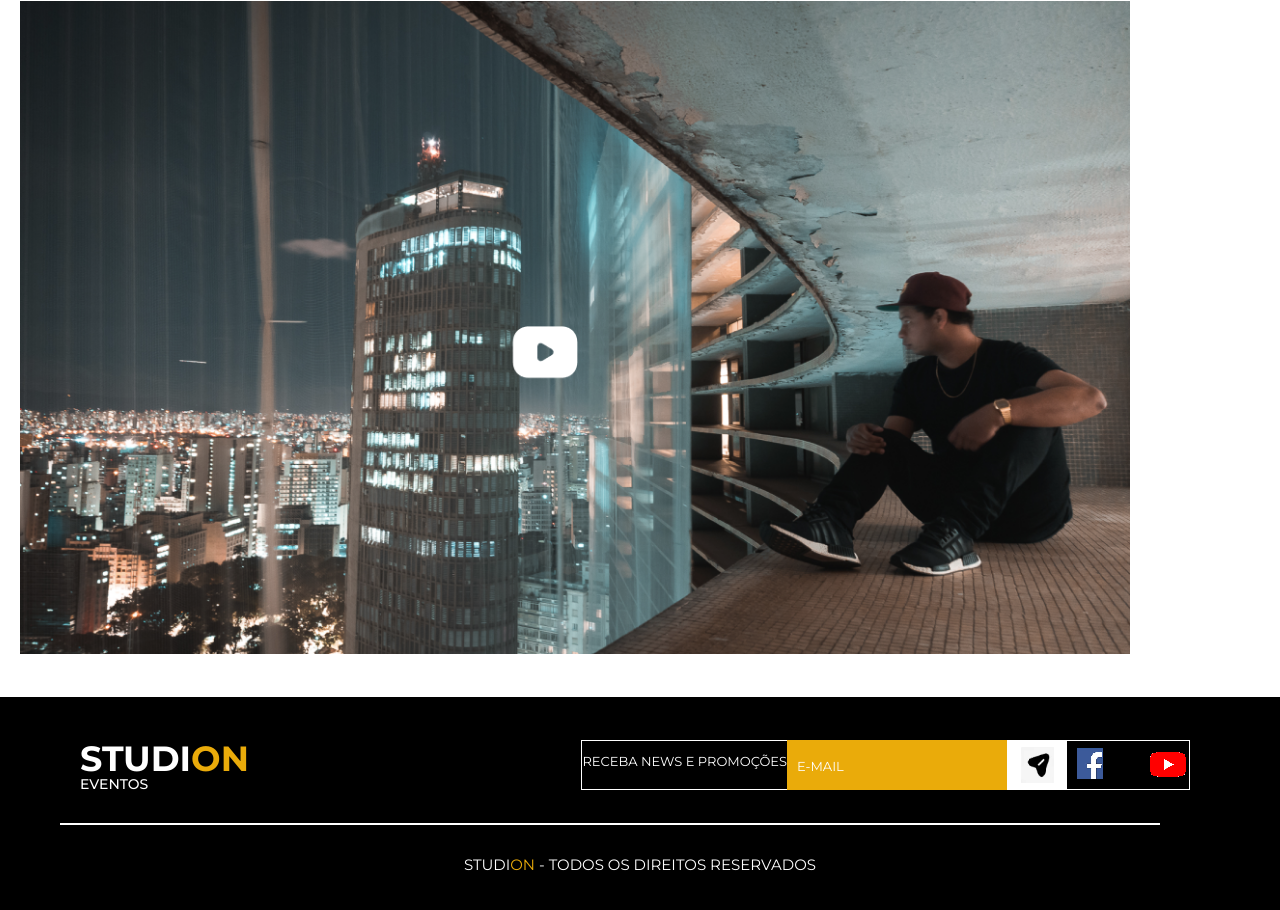
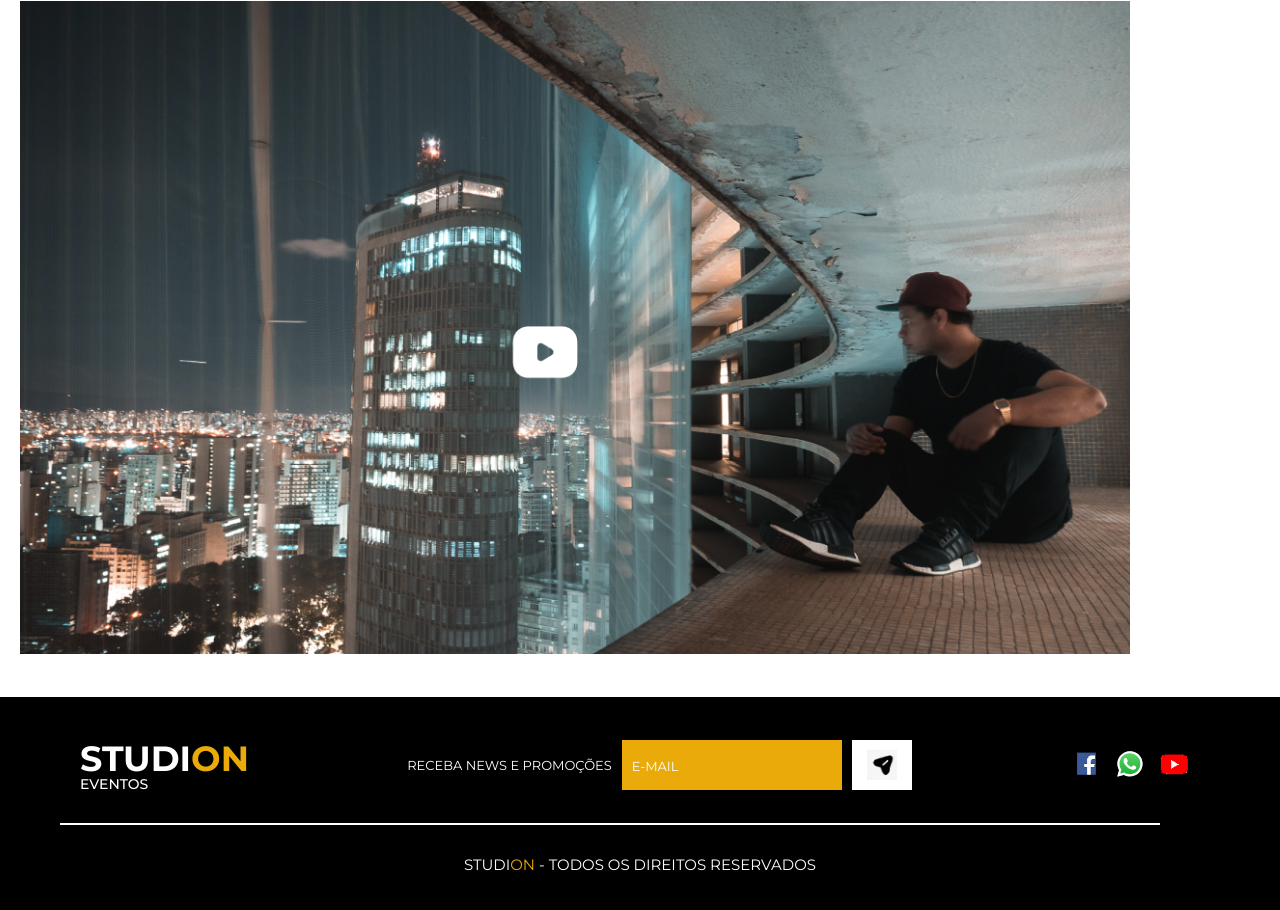
Before and after one commit to itsonlydecoy2511/studion, a website: page src/empresa.html in a window 1280 px wide. Shown: the part 1873-2783 px from the top of the page. Drawn offline with Linux system fonts and the light colour scheme.

Commit message:
finalizando o footer do desktop

```diff
--- a/src/css/_footer.css
+++ b/src/css/_footer.css
@@ -2,42 +2,42 @@
   color: var(--text-primary);
   background-color: var(--bg-footer);
   width: 100%;
-    padding: 4rem 6rem; /* mais espaço lateral */
+  padding: 4rem 6rem;
   display: flex;
   flex-direction: column;
-    gap: 3rem; /* espaçamento entre blocos */
+  gap: 3rem;
   text-transform: uppercase;
 }
 
 /* container principal do footer (logo, formulário, redes sociais) */
 .footer__container {
   display: flex;
-    justify-content: space-between; /* separa logo e formulário */
-    align-items: center; /* alinha verticalmente */
-    flex-wrap: wrap; /* quebra em telas menores */
-    gap: 2rem;
+  justify-content: space-between; /* separa logo, form e ícones */
+  align-items: center;
+  flex-wrap: wrap;
+  gap: 2rem 1rem; /* espaço entre form e ícones */
 }
 
-/* logotipo */
+/* título principal */
 .footer__container h2 {
   font-size: 3.5rem;
+}
+
+/* texto acima do input */
+.footer__container .label {
+  font-size: 1.3rem;
+  text-align: center;
+  justify-content: center; /* centraliza horizontalmente */
+  align-items: center;     /* centraliza verticalmente */
+
 }
 
 /* bloco do formulário */
 .footer__container form {
   display: flex;
   align-items: center;
-    gap: 0;
-    border: 1px solid var(--text-primary); /* borda estilo referência */
+  gap: 1rem; /* o que separa o receba e o input*/
   max-height: 5rem;
-}
-
-/* texto acima do input */
-.footer__container label {
-    font-size: 1.3rem;
-    font-weight: 400;
-    margin-bottom: 0.8rem; /* separa o texto do input */
-    display: flex;
 }
 
 /* input de e-mail */
@@ -59,6 +59,7 @@
 
 /* botão com ícone (aviãozinho) */
 .footer__container button {
+  gap: 0;
   width: 6rem;
   height: 5rem;
   display: flex;
@@ -73,8 +74,13 @@
 .socials {
   list-style: none;
   display: flex;
-    gap: 2rem;
+  gap: 1.5rem;
   align-items: center;
+}
+
+.icons {
+  width: 3rem;
+  height: 3rem;
 }
 
 /* linha divisória */
@@ -96,42 +102,52 @@ footer > hr {
   color: var(--color-primary);
 }
 
-@media screen and (max-width: 860px){
-    .footer__container{
+/* =============================
+   RESPONSIVIDADE
+============================= */
+
+@media screen and (max-width: 860px) {
+  .footer__container {
     align-items: center;
     gap: 2rem;
   }
-    .footer__container h2{
+
+  .footer__container h2 {
     font-size: 3rem;
   }
-    .footer__container form{
+
+  .footer__container form {
     max-width: 35rem;
   }
 }
 
-@media screen and (max-width: 400px){
+@media screen and (max-width: 460px) {
 
-    .footer__container h2{
+       .footer__container h2 {
     font-size: 2rem;
+  }
 
-    }
-    .footer__container form{
+  .footer__container form {
     max-width: 25rem;
   }
-    .footer__container label{
-        font-size:  1rem;
+
+  .footer__container label {
+    font-size: 1rem;
   }
 
-    .footer__container input::placeholder{
+  .footer__container input::placeholder {
     font-size: 1rem;
-
   }
 
-    .socials{
+  .socials {
     gap: 1rem;
   }
 
-    .copyright{
-        font-size: 1rem;
+  .icons {
+    width: 2.8rem;
+  }
+
+ .footer__container .copyright {
+    font-size: 1rem; !important;
   }
 }
--- a/src/empresa.html
+++ b/src/empresa.html
@@ -70,29 +70,33 @@
     </main>
             <footer class="footer">
                 <div class="container footer__container">
+
                     <h2>Studi<span class="on">On</span> <span class="eventos">Eventos</span></h2>
-                    <form>
-                    <label>
-                        Receba News e promoções
+
+                <form class="footer__form">
+
+                    <label class="label"> Receba News e promoções
                     </label> <!-- label serve como atalho para algum input, Quando clica em qualquer ponto da label, ele referencia ao input -->
-                <input type="email" placeholder="e-mail"> <!-- input não tem fechamento -->
-                <button type="submit">
-                    <img class="icons" src="/src/imagens/icons/seta.png" alt="enviar">
-                </button>
-                <ul CLASS="socials">
-                    <li><a href="#">
-                        <img class="icons" src="imagens/icons/FACEBOOK.png" alt="facebook">
-                    </a></li>
-                    <li><a href="#">
-                        <img class="icons" src="imagens/icons/WhatsApp.svg" alt="instagram">
-                    </a></li>
-                    <li><a href="#">
-                        <img class="icons" src="imagens/icons/youtube.png" alt="youtube">
-                    </a></li>
-                </div>
-                    <hr />
+
+                    <input type="email" placeholder="e-mail"> <!-- input não tem fechamento -->
+                    <button type="submit">
+
+                      <img class="icons" src="/src/imagens/icons/seta.png" alt="enviar">
+                    </button>
+                </form>
+
+                <ul class="socials">
+                    <li><a href="#"><img class="icons" src="imagens/icons/FACEBOOK.png" alt="facebook"></a></li>
+                    <li><a href="#"><img class="icons" src="imagens/icons/WhatsApp.svg" alt="whatsapp"></a></li>
+                    <li><a href="#"><img class="icons" src="imagens/icons/youtube.png" alt="youtube"></a></li>
                 </ul>
-                          <p class="copyright">Studi<span>On</span> - Todos os direitos reservados</p>
-        </form>
+    </div>
+
+
+  <hr>
+
+  <p class="copyright">Studi<span>On</span> - Todos os direitos reservados</p>
+
+</footer>
 </body>
 </html>
```
Lines whose indentation alone changed are shown as unchanged.
